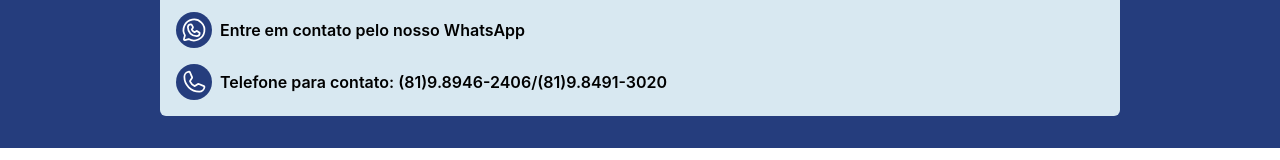
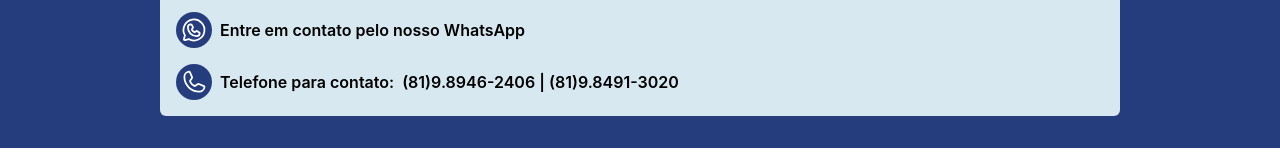
Before and after one commit to DeborahLyra/centro-urologico-de-olinda, a React (Vite) app: page / in a window 1280 px wide. Shown: the part 3160-3320 px from the top of the page. Built offline with nearby package versions, Linux system fonts and the light colour scheme.

Commit message:
edited: contact

```diff
--- a/src/components/contact/Contact.jsx
+++ b/src/components/contact/Contact.jsx
@@ -20,8 +20,11 @@ export function Contact() {
                             <p>Entre em contato pelo nosso WhatsApp</p>
                         </div>
                         <div className='flex items-center text-black font-semibold '>
-                            <div className='bg-primary p-1 rounded-full mr-2'><a href="tel:(81)9.8946-2406"><Phone size={28} style={{color: 'white'}}/></a></div>
-                            <p>Telefone para contato: <a href="tel:(81)9.8946-2406">(81)9.8946-2406</a>/<a href="tel:(81)9.8491-3020">(81)9.8491-3020</a></p>
+                            <div className='bg-primary p-1 rounded-full mr-2'><a href="tel:(81)9.8946-2406"><Phone size={28} style={{ color: 'white' }} /></a></div>
+                            <div className='lg:flex lg:items-center lg:gap-2 md:flex md:items-center md:gap-2'>
+                                <p>Telefone para contato: </p>
+                                <p> <a href="tel:(81)9.8946-2406">(81)9.8946-2406</a> | <a href="tel:(81)9.8491-3020">(81)9.8491-3020</a></p>
+                            </div>
                         </div>
                     </div>
                 </div>
```
